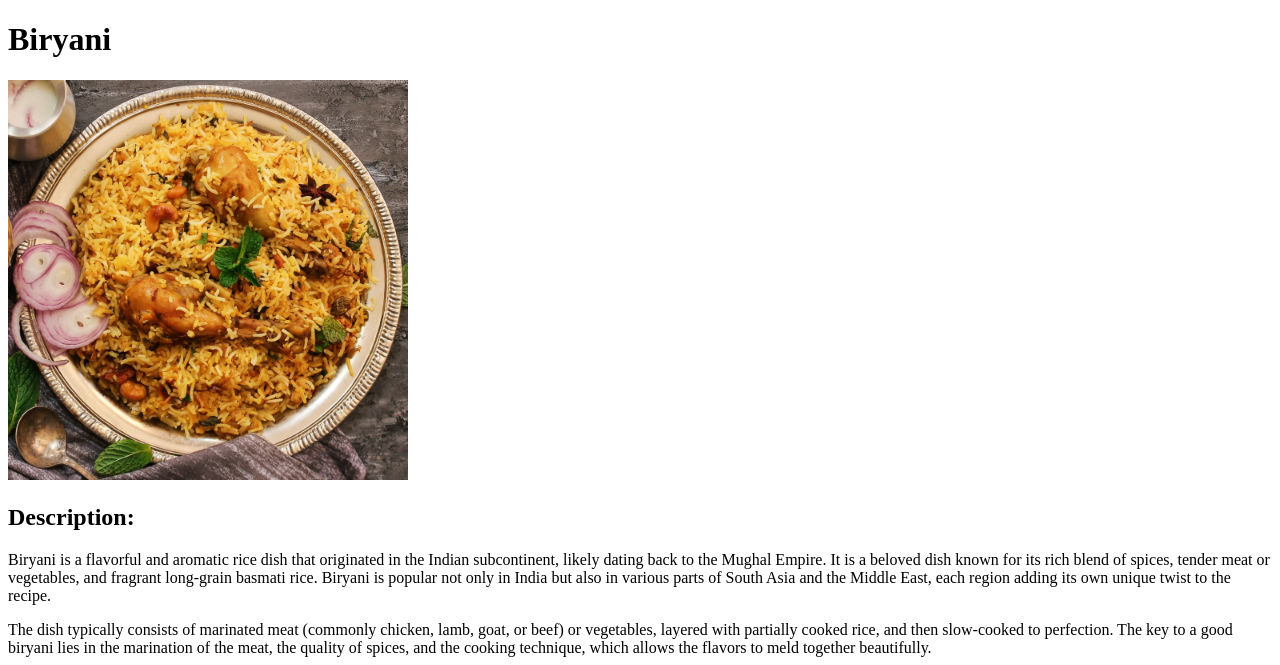
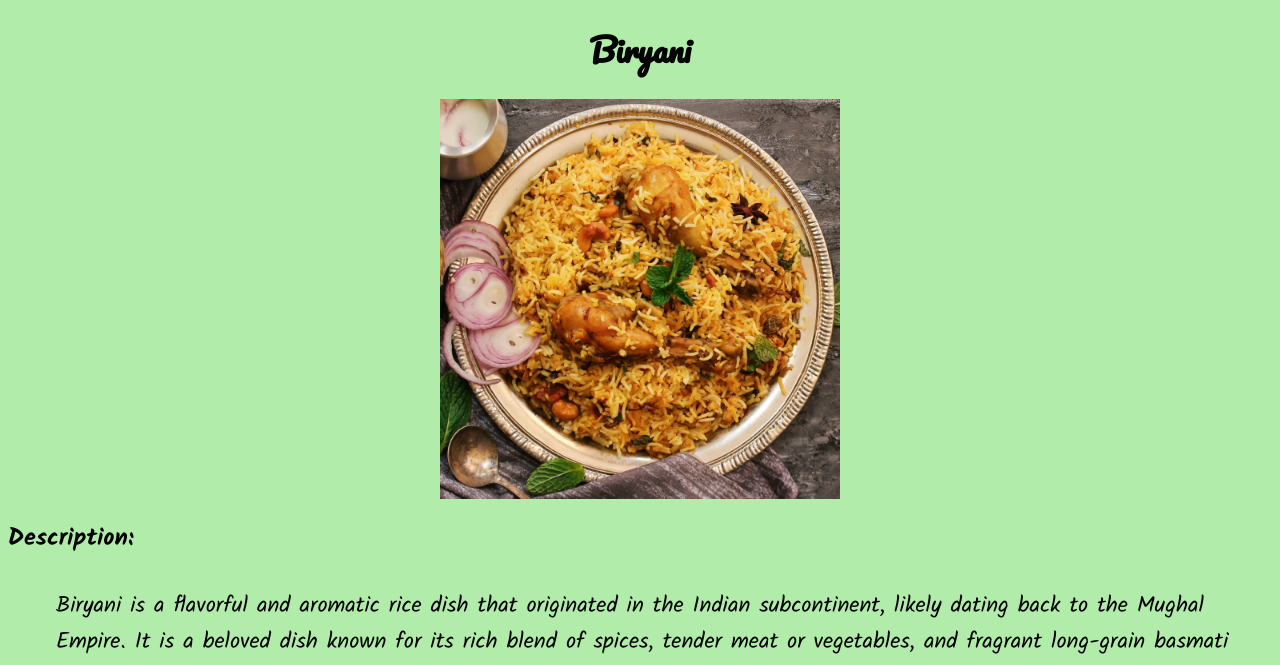
Before and after one commit to RohitBhojak/odin-recipes, a plain HTML site: page recipes/biryani.html in a window 1280 px wide. Shown: the top 665 px of the page. Drawn offline with Linux system fonts and the light colour scheme.

Commit message:
Add styles and color using css
Added fonts pacifico and kalam
Added background color and center-aligned images

```diff
--- a/recipes/biryani.html
+++ b/recipes/biryani.html
@@ -5,6 +5,8 @@
     <meta charset="UTF-8">
     <meta name="viewport" content="width=device-width, initial-scale=1.0">
     <title>Biryani</title>
+    <link rel="stylesheet" href="../style.css">
+
 </head>
 
 <body>
--- /dev/null
+++ b/style.css
@@ -0,0 +1,23 @@
+@import url('https://fonts.googleapis.com/css2?family=Pacifico&display=swap');
+@import url('https://fonts.googleapis.com/css2?family=Dancing+Script:wght@400..700&family=Kalam:wght@300;400;700&family=Pacifico&display=swap');
+html{
+    box-sizing: border-box;
+    font-family: "Kalam", cursive;
+    background-color: rgba(23, 200, 0, 0.334);
+}
+
+h1{
+    text-align: center;
+    font-family: pacifico, cursive;
+}
+
+img{
+    display: block;
+    margin: 0 auto;
+}
+
+li,p{
+    font-size: 1.4em;
+    padding: 8px;
+    margin-left: 40px;
+}
```
Also changed, not shown: index.html (+1 -0 lines), recipes/arhar.html (+1 -0 lines), recipes/paneer.html (+1 -0 lines).
